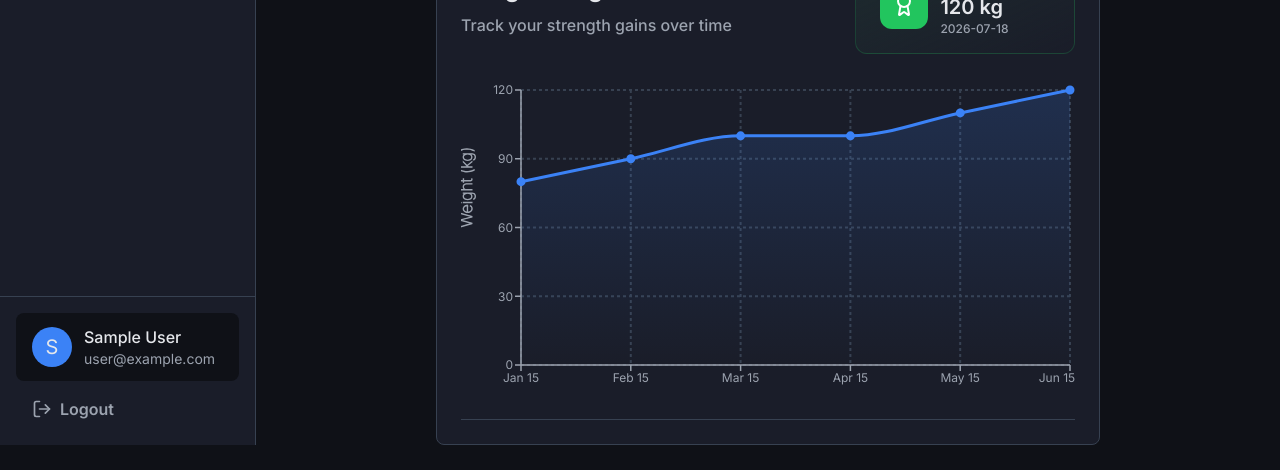
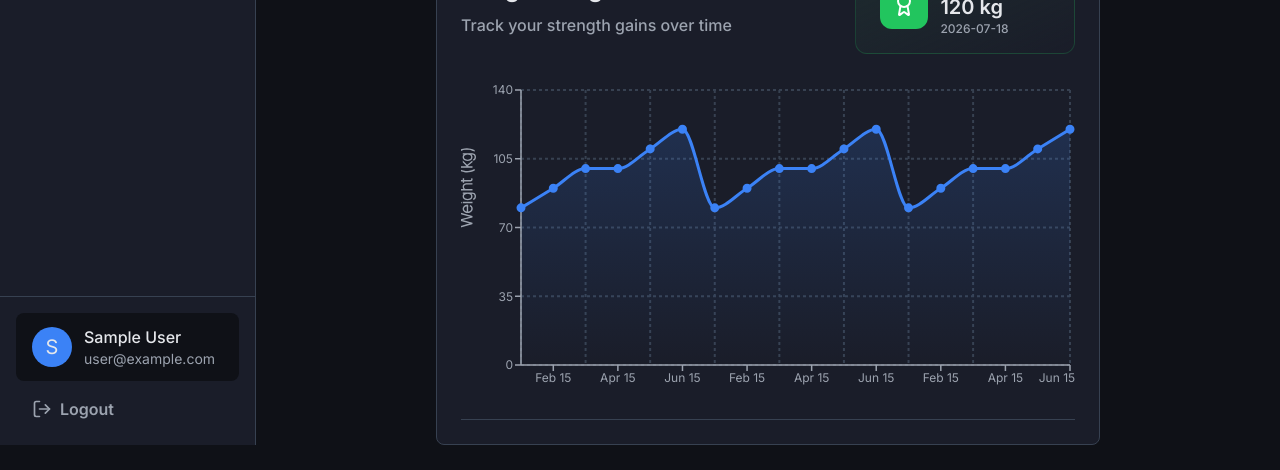
Before and after one commit to Koraxdd/LiftLog, a Next.js app: page /dashboard/progress in a window 1280 px wide. Shown: the part 355-825 px from the top of the page. Built offline with nearby package versions, Linux system fonts and the light colour scheme; no server answers; the database is empty; sample sign-in values are in the browser's storage.

Commit message:
refactor: chart minimum value is now 0 and maximum is dataMax + 20

```diff
--- a/src/components/charts/ProgressChart.tsx
+++ b/src/components/charts/ProgressChart.tsx
@@ -5,6 +5,18 @@ import CustomTooltip from "./CustomTooltip"
 
 export default function ProgressChart() {
     const data = [
+        { weight: 80, date: "Jan 15" },
+        { weight: 90, date: "Feb 15" },
+        { weight: 100, date: "Mar 15" },
+        { weight: 100, date: "Apr 15" },
+        { weight: 110, date: "May 15" },
+        { weight: 120, date: "Jun 15" },
+        { weight: 80, date: "Jan 15" },
+        { weight: 90, date: "Feb 15" },
+        { weight: 100, date: "Mar 15" },
+        { weight: 100, date: "Apr 15" },
+        { weight: 110, date: "May 15" },
+        { weight: 120, date: "Jun 15" },
         { weight: 80, date: "Jan 15" },
         { weight: 90, date: "Feb 15" },
         { weight: 100, date: "Mar 15" },
@@ -40,6 +52,7 @@ export default function ProgressChart() {
                 />
                 <YAxis
                     dataKey="weight"
+                    domain={[0, (dataMax) => dataMax + 20]}
                     stroke="#9CA3AF"
                     strokeWidth={1.5}
                     fontSize={12}
```
